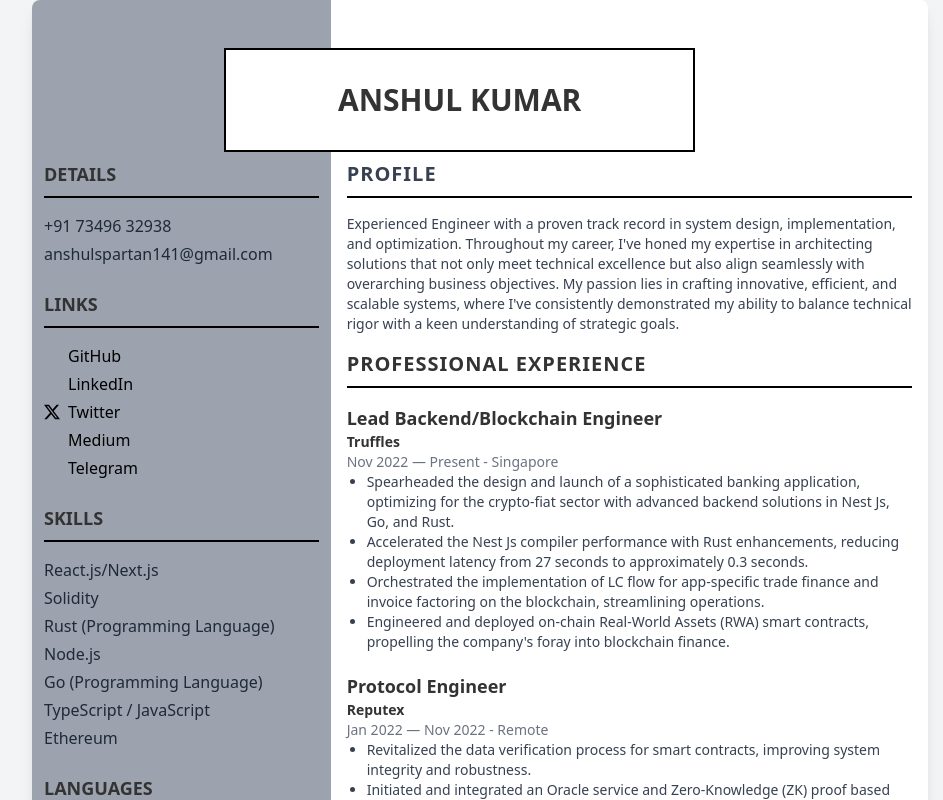
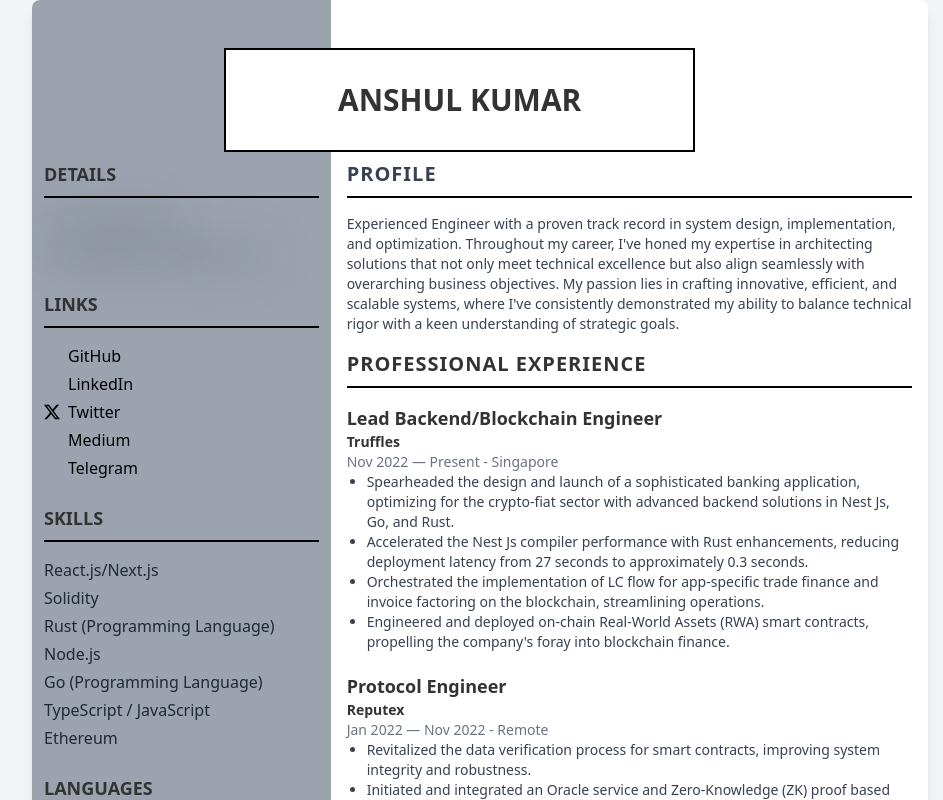
Before and after one commit to auralshin/auralshin.github.io, a React (Create React App) app: page / in a window 1280 px wide. Shown: the top 800 px of the page, without its empty margins (160-1103 px from the left). Built offline with nearby package versions, Linux system fonts and the light colour scheme; some icons are missing; a web font is replaced by a local one.

Commit message:
added blur for contact

```diff
--- a/src/resume/resume.tsx
+++ b/src/resume/resume.tsx
@@ -117,6 +117,24 @@ export const SidebarSection: React.FC<SidebarSectionProps> = ({
       <div className="space-y-1 text-xs md:text-base  ">
         {items.map((item, index) => (
           <p key={index} className="text-gray-800 break-all">
+            {item}
+          </p>
+        ))}
+      </div>
+    </div>
+  );
+};
+export const SidebarSectionX: React.FC<SidebarSectionProps> = ({
+  title,
+  items,
+}) => {
+  return (
+    <div className="mb-6">
+      <div className="font-bold text-lg mb-2">{title}</div>
+      <div className="flex-1 border-t-2 mb-4 border-black "></div>
+      <div className="space-y-1 text-xs md:text-base  ">
+        {items.map((item, index) => (
+          <p key={index} className="text-gray-800 break-all blur-xl">
             {item}
           </p>
         ))}
@@ -289,7 +307,7 @@ const Resume: React.FC = () => {
       <div className="bg-gray-400 col-span-4">
         <aside className="mt-36" aria-label="Sidebar">
           <div className="overflow-y-auto py-4 px-3 bg-transparent rounded">
-            <SidebarSection
+            <SidebarSectionX
               title="DETAILS"
               items={["+91 73496 32938", "anshulspartan141@gmail.com"]}
             />
```
